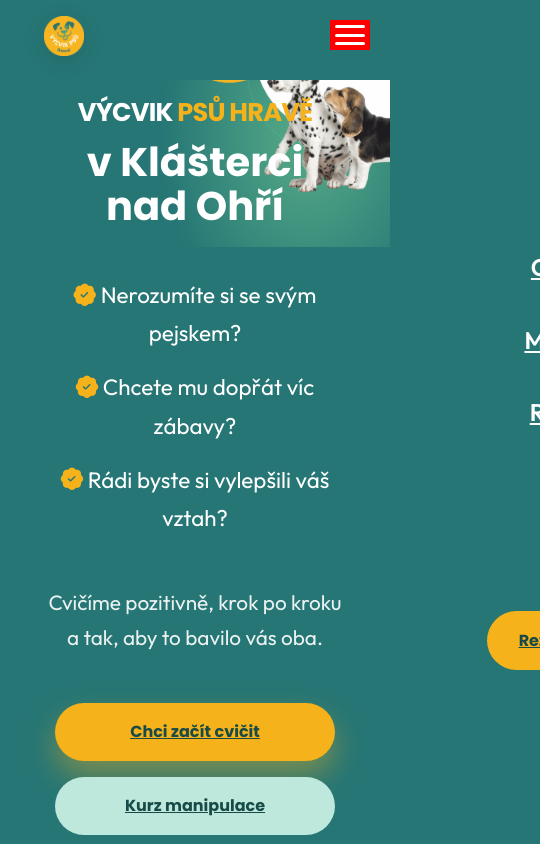
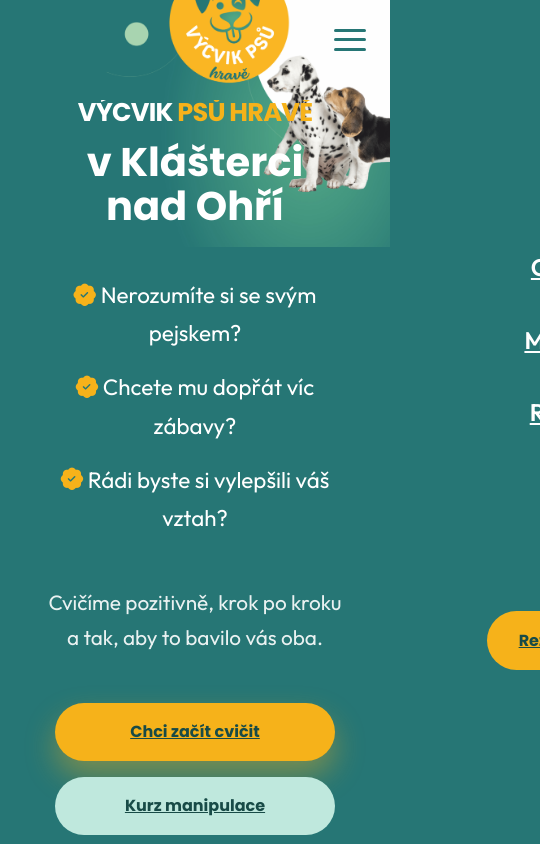
Before and after one commit to helenaholubova01-hue/Web-Eva, a plain HTML site: page index.html in a window 390 px wide. Shown: the top 844 px of the page, 540 px wide, since content can reach past the window. Drawn offline with nearby package versions, Linux system fonts and the light colour scheme.

Commit message:
verze 17

```diff
--- a/index.html
+++ b/index.html
@@ -8,7 +8,7 @@
     <title>Výcvik psů hravě | Klášterec nad Ohří</title>
 
     <!-- Favicon -->
-    <link rel="icon" type="image/svg+xml" href="favicon.svg">
+    <link rel="icon" type="image/png" href="Obrazky/Logo Vycvik psu hrave_1.png">
 
     <!-- Fonts -->
     <link rel="preconnect" href="https://fonts.googleapis.com">
--- a/style.css
+++ b/style.css
@@ -170,24 +170,15 @@
 
 .nav-toggle {
     display: none;
-}
-
-@media (max-width: 992px) {
-    .nav-toggle {
-        display: flex !important;
-        flex-direction: column;
-        justify-content: space-between;
-        width: 40px;
-        height: 30px;
-        background: red !important; /* DOČASNĚ - pro test */
-        border: none;
-        cursor: pointer;
-        padding: 5px;
-        z-index: 99999;
-        position: absolute;
-        right: 20px;
-        top: 20px;
-    }
+    flex-direction: column;
+    justify-content: space-between;
+    width: 32px;
+    height: 22px;
+    background: transparent;
+    border: none;
+    cursor: pointer;
+    padding: 0;
+    z-index: 1100;
 }
 
 .nav-toggle span {
@@ -669,26 +660,33 @@
     /* Základní nastavení */
     html {
         font-size: 16px;
+        overflow-x: hidden;
     }
 
     body {
         overflow-x: hidden;
+        max-width: 100vw;
     }
 
     .container {
         padding: 0 1.5rem;
+        max-width: 100%;
+        overflow-x: hidden;
     }
 
     /* Header na mobilu */
     .header {
         padding: 1rem 0;
-        background-color: var(--clr-bg-dark);
+        background-color: transparent;
+        width: 100%;
+        max-width: 100vw;
     }
 
     .container--nav {
         display: flex;
         justify-content: space-between;
         align-items: center;
+        width: 100%;
     }
 
     .logo img {
@@ -705,6 +703,8 @@
         padding: 100px 0 50px;
         background: #267675 url('Obrazky/logopsi.jpg') no-repeat center top;
         background-size: contain;
+        overflow: hidden;
+        max-width: 100vw;
     }
 
     .hero__mobile-img {
@@ -907,6 +907,17 @@
         font-size: 1.5rem;
     }
 
+    .nav-toggle {
+        display: flex;
+    }
+
+    .nav-toggle span {
+        background: var(--clr-bg-dark);
+    }
+
+    .logo img {
+        opacity: 0;
+    }
 
     /* Label */
     .label {
```
